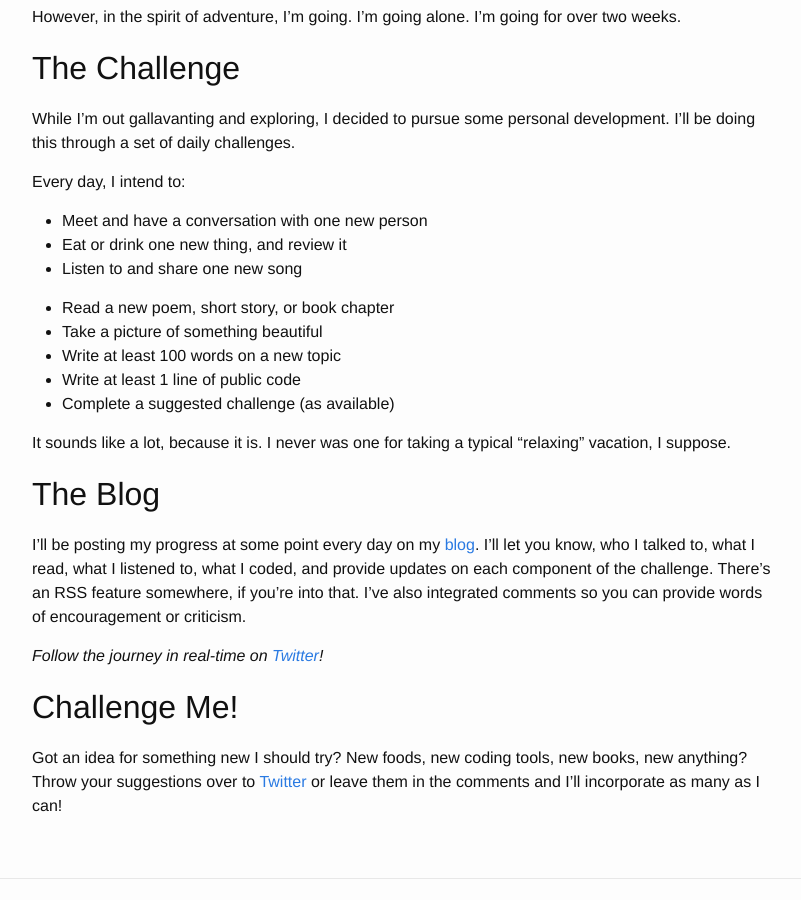
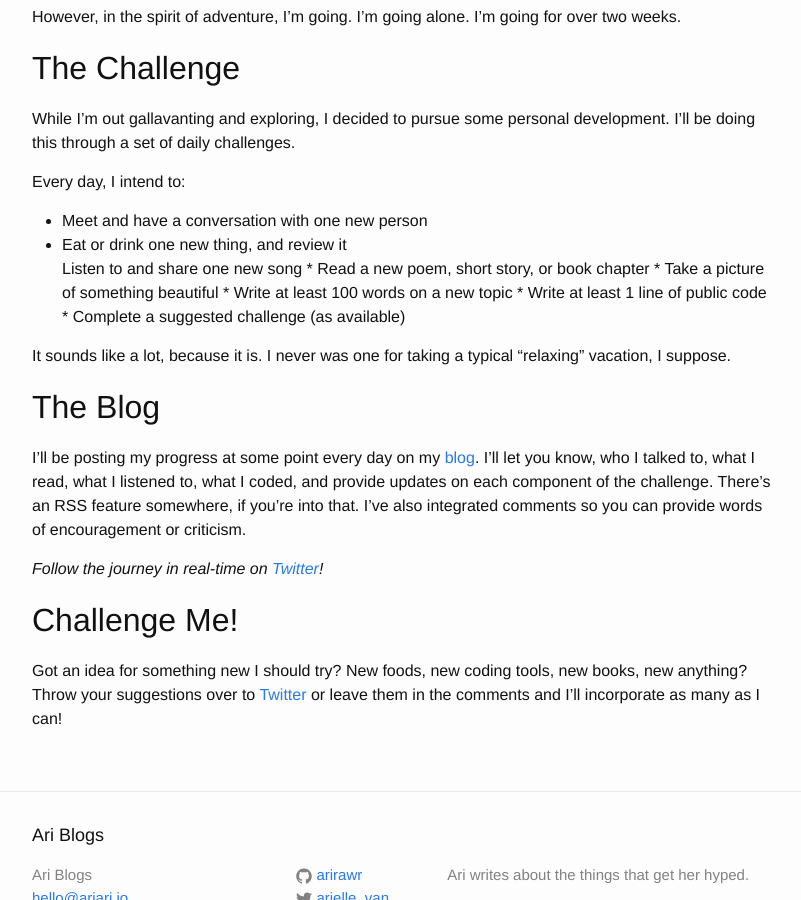
Before and after one commit to arirawr/blog, a Jekyll site: the page built from _posts/2014-12-26-the-new-challenge.markdown, in a window 1280 px wide and 900 px high, scrolled down 432 px. Shown: the whole window, without its empty margins (238-1039 px from the left). Built offline with Jekyll 4.4.1, drawn with Linux system fonts in a browser that asks for light colours; comment, search, counter and statistics services are not loaded.

Commit message:
Update 2014-12-26-the-new-challenge.markdown

```diff
--- a/_posts/2014-12-26-the-new-challenge.markdown
+++ b/_posts/2014-12-26-the-new-challenge.markdown
@@ -18,13 +18,13 @@ Every day, I intend to:
 <ul>
 <li>Meet and have a conversation with one new person</li>
 <li>Eat or drink one new thing, and review it</li>
-<li>Listen to and share one new song</li>
-</ul>
+Listen to and share one new song
 * Read a new poem, short story, or book chapter
 * Take a picture of something beautiful
 * Write at least 100 words on a new topic
 * Write at least 1 line of public code
 * Complete a suggested challenge (as available)
+</ul>
 
 It sounds like a lot, because it is. I never was one for taking a typical "relaxing" vacation, I suppose.
 
```
